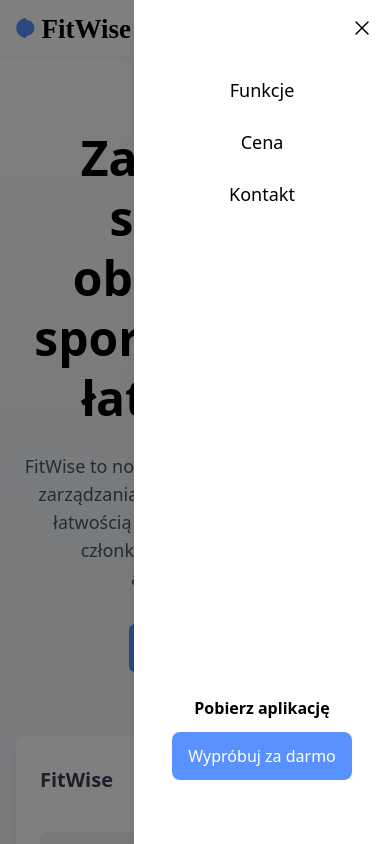
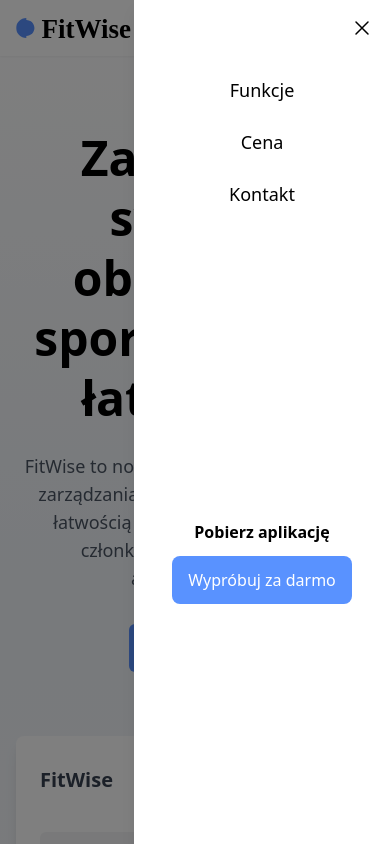
Before and after one commit to PatZdz/fitwise_landing, a Next.js app: page / in a window 390 px wide. Both pictures are taken after a click on the button 362 px from the left and 28 px from the top of the page. Shown: the top 844 px of the page. Built offline with nearby package versions, Linux system fonts and the light colour scheme.

Commit message:
Update Navbar.tsx

```diff
--- a/src/app/components/Navbar.tsx
+++ b/src/app/components/Navbar.tsx
@@ -157,7 +157,7 @@ export default function Navbar({ isDrawerOpen, setIsDrawerOpen }: NavbarProps) {
                 </ul>
               </div>
 
-              <div className="px-6 pb-16 flex flex-col items-center">
+              <div className="px-6 pb-60 flex flex-col items-center">
                 <a href="#" className="block text-center py-3 font-semibold">
                   Pobierz aplikację
                 </a>
```
